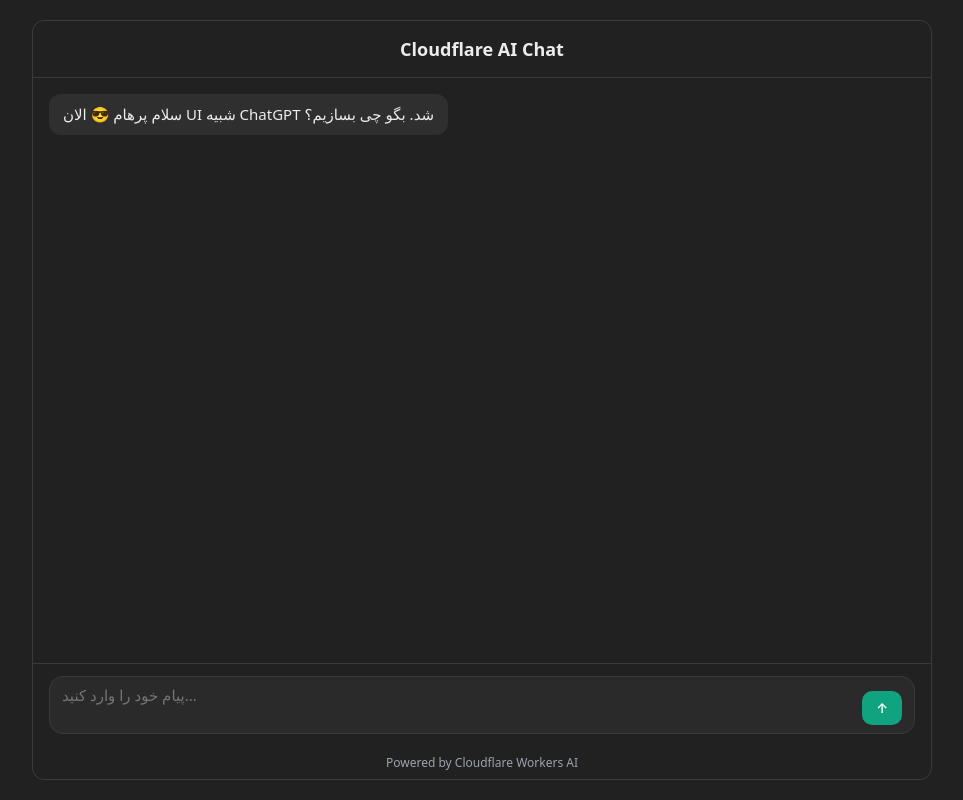
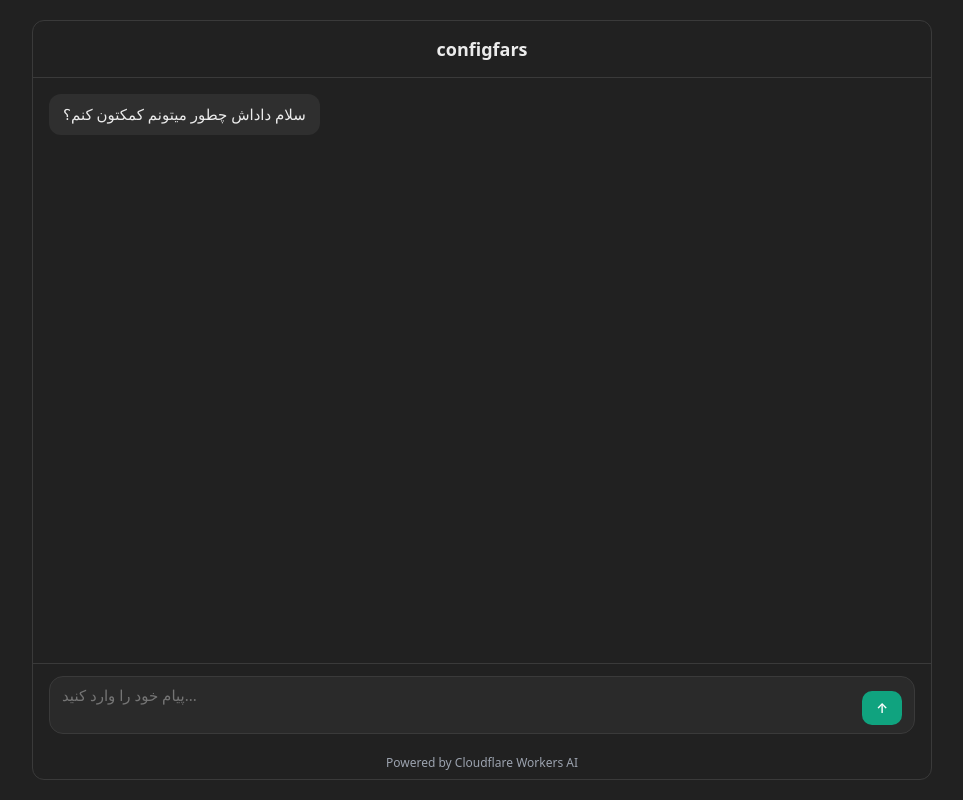
Before and after one commit to padarham9-ui/llm-chat-app-template, a website: page public/index.html in a window 1280 px wide. Shown: the whole page, without its empty margins (158-1121 px from the left). Drawn offline with Linux system fonts and the light colour scheme.

Commit message:
Update index.html

```diff
--- a/public/index.html
+++ b/public/index.html
@@ -3,7 +3,7 @@
 <head>
 <meta charset="UTF-8">
 <meta name="viewport" content="width=device-width, initial-scale=1.0">
-<title>Cloudflare AI Chat</title>
+<title>configfars Ai</title>
 <style>
 :root{
   --bg:#212121;
@@ -117,13 +117,12 @@
 <body>
 
 <div class="chat-wrapper">
-<header>Cloudflare AI Chat</header>
+<header>configfars</header>
 
 <div id="chat-messages" class="chat-messages">
   <div class="message assistant">
     <div class="message-content">
-      سلام پرهام 😎
-      الان UI شبیه ChatGPT شد. بگو چی بسازیم؟
+      سلام داداش چطور میتونم کمکتون کنم؟
     </div>
   </div>
 </div>
```
